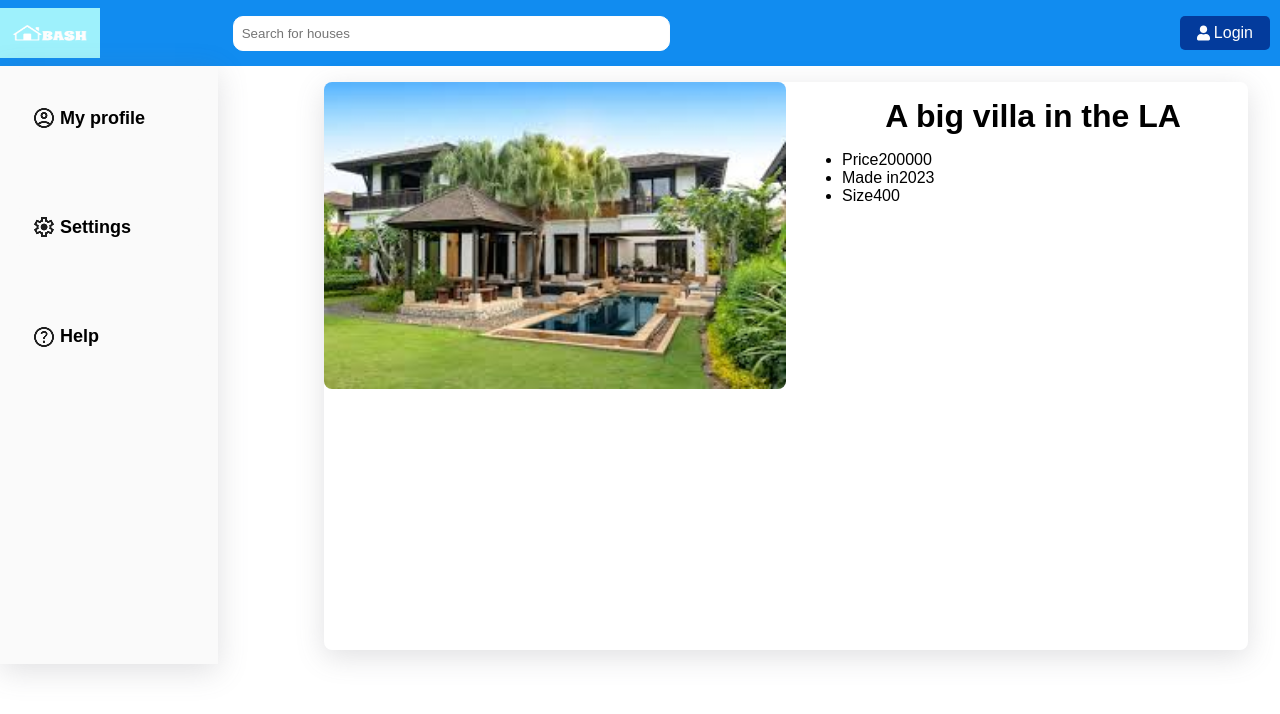
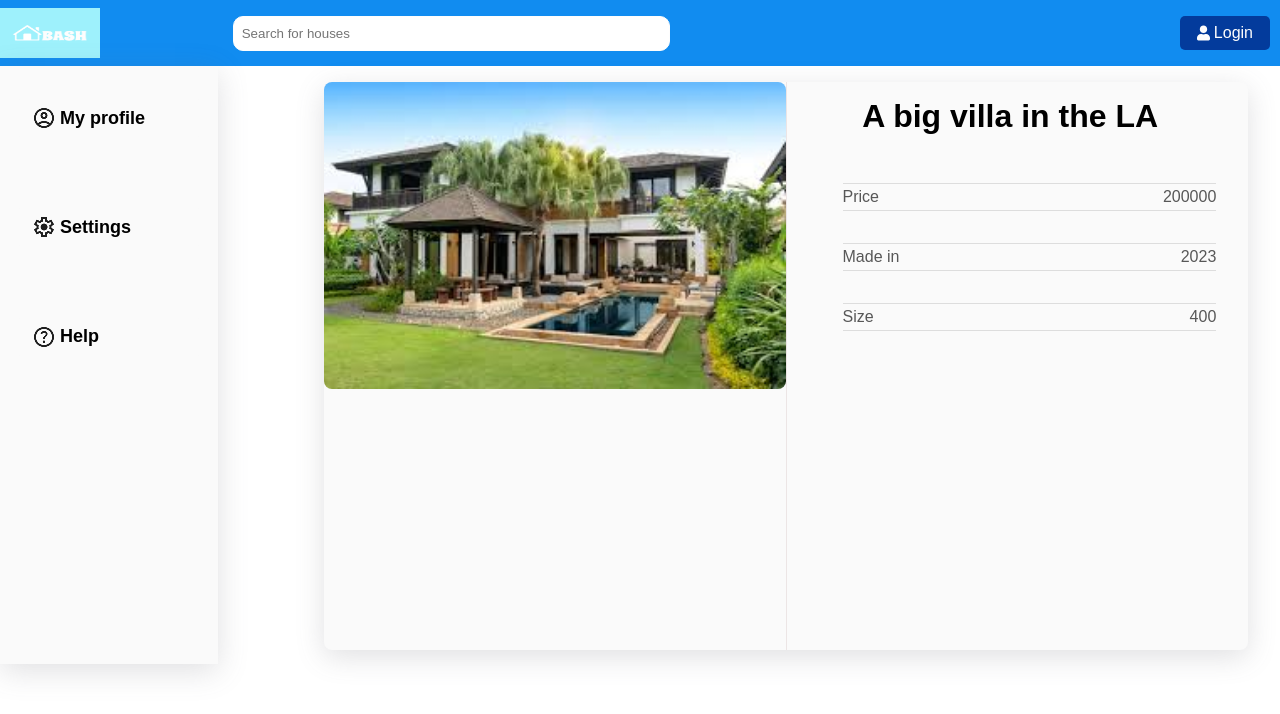
Before and after one commit to AmiraliAlizade/BASH, a React (Vite) app: page /houseReview in a window 1280 px wide. Shown: the top 714 px of the page. Built offline with nearby package versions, Linux system fonts and the light colour scheme.

Commit message:
Still in creating houseReview page

```diff
--- a/src/components/Sidebar/Sidebar.css
+++ b/src/components/Sidebar/Sidebar.css
@@ -2,6 +2,7 @@
   width: 25%;
   display: flex;
   height: 33.4rem;
+  margin-left: 0;
   justify-content: start;
   flex-direction: row-reverse;
   margin-right: 0;
--- a/src/components/houseReview/HouseReview.css
+++ b/src/components/houseReview/HouseReview.css
@@ -14,6 +14,8 @@
   border-radius: 8px;
   height: 35.52rem;
   box-shadow: rgba(100, 100, 111, 0.2) 0px 7px 29px 0px;
+  background-color: rgb(250, 250, 250);
+
 }
 
 .house-review-props{
@@ -21,12 +23,14 @@
 }
 
 .house-review-info {
-  width: 100%;
+  width: 90%;
   padding: 1rem;
+
 }
 
 .house-review-img {
   width: 50%;
+  border-right: 0.5px solid rgb(236, 229, 229);
 }
 
 .house-review-img img {
@@ -41,7 +45,28 @@
   align-items: center;
 }
 .house-review-title {
-  white-space: nowrap;
 
   margin: auto;
 }
+
+
+.review-info-list{
+  list-style: none;
+  margin-top: 3rem;
+  width: 90%;
+  display: flex;
+  justify-content: center;
+  flex-direction: column;
+  gap:2rem;
+}
+
+.review-info-item{
+  display: flex;
+  width: 100%;
+  justify-content: space-between;
+  font-weight: 100;
+  border-top: 0.5px solid rgb(221, 221, 221);
+  border-bottom: 0.5px solid rgb(221, 221, 221);
+  padding-block: 4px;
+  color: rgb(87, 87, 87);
+}
--- a/src/pages/HomePage.jsx
+++ b/src/pages/HomePage.jsx
@@ -7,7 +7,7 @@ export default function Home() {
   return (
     <div>
       <Navbar></Navbar>
-      <div style={{ display: "flex", flexDirection: "row-reverse" }}>
+      <div style={{ display: "flex", flexDirection: "row-reverse", justifyContent:'space-between' }}>
         <Houses></Houses>
         <Sidebar></Sidebar>
       </div>
```
